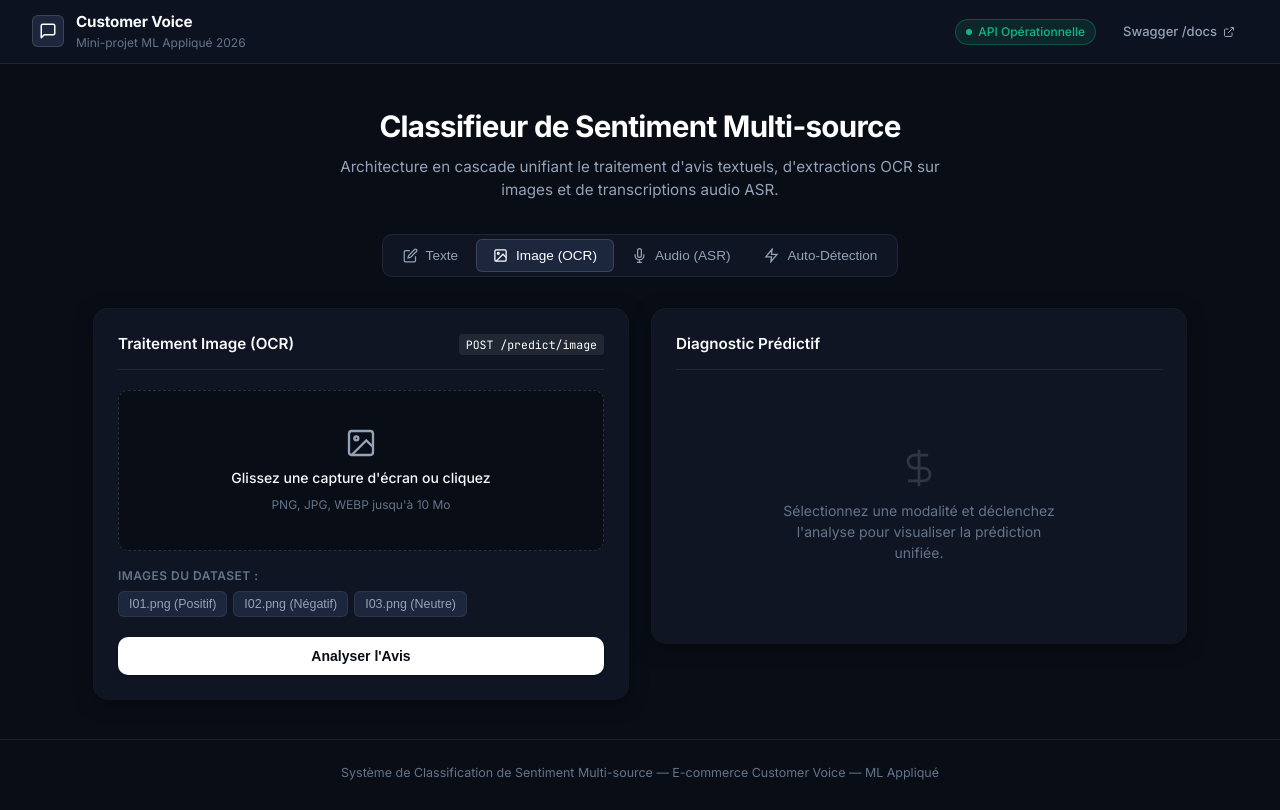
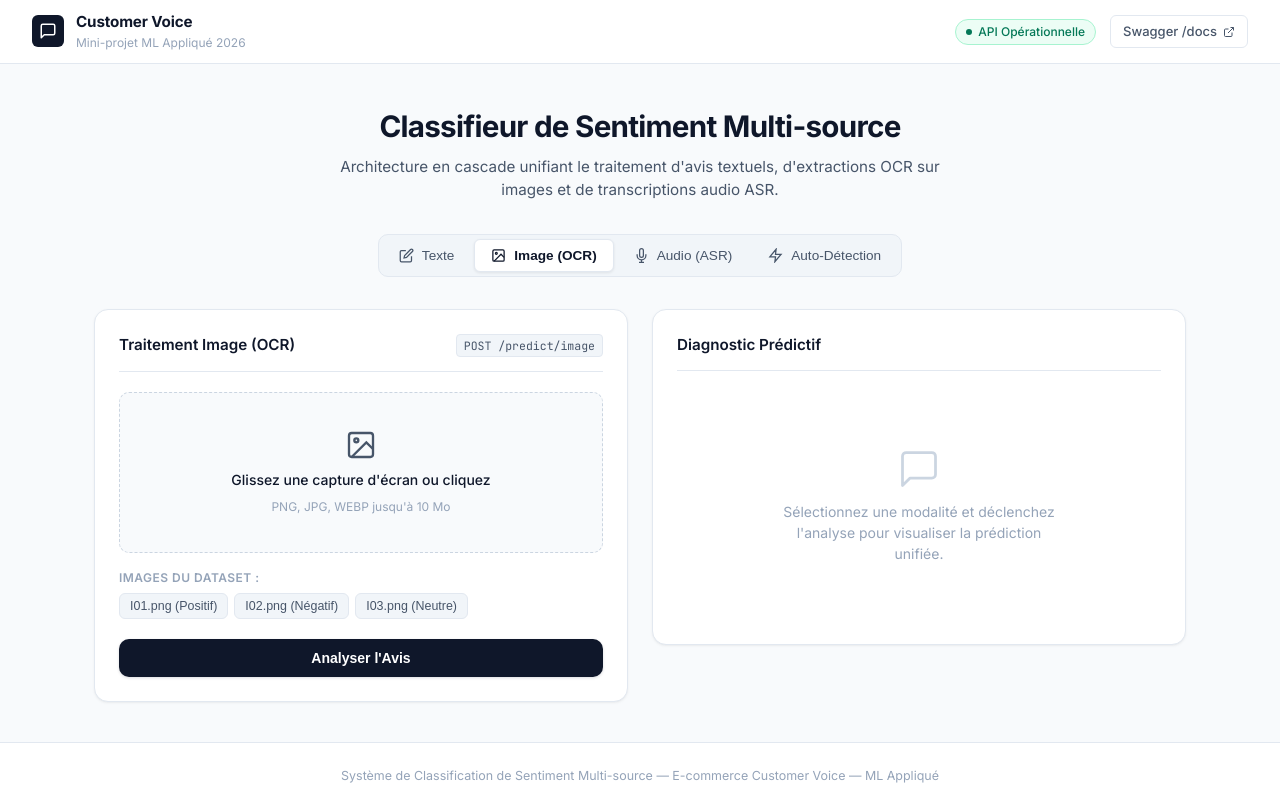
Before and after one commit to ErenYea9er69/mldevoir, a plain HTML site: page static/index.html in a window 1280 px wide. Both pictures are taken after a click on the button "Image (OCR)". Drawn offline with Linux system fonts and the light colour scheme.

Commit message:
style: convert interface to clean modern white theme

```diff
--- a/static/index.html
+++ b/static/index.html
@@ -1,5 +1,5 @@
 <!DOCTYPE html>
-<html lang="fr" class="dark">
+<html lang="fr">
 <head>
     <meta charset="UTF-8">
     <meta name="viewport" content="width=device-width, initial-scale=1.0">
@@ -9,38 +9,43 @@
     <link href="https://fonts.googleapis.com/css2?family=Inter:wght@400;500;600;700&family=JetBrains+Mono:wght@400;500&display=swap" rel="stylesheet">
     <style>
         :root {
-            --bg-base: #090d16;
-            --bg-surface: #0f1523;
-            --bg-surface-elevated: #161e31;
-            --bg-subtle: #1c263d;
-            --border-subtle: rgba(255, 255, 255, 0.07);
-            --border-strong: rgba(255, 255, 255, 0.14);
-            --border-focus: rgba(255, 255, 255, 0.35);
+            /* Palette Lumineuse et Aérée (Fond Blanc & Ardoise Pure) */
+            --bg-base: #f8fafc;
+            --bg-surface: #ffffff;
+            --bg-subtle: #f1f5f9;
+            --bg-card-inner: #f8fafc;
 
-            --text-main: #f8fafc;
-            --text-secondary: #94a3b8;
-            --text-muted: #64748b;
+            --border-subtle: #e2e8f0;
+            --border-strong: #cbd5e1;
+            --border-focus: #0f172a;
 
-            --brand-primary: #ffffff;
-            --brand-primary-hover: #f1f5f9;
-            --brand-subtle: rgba(255, 255, 255, 0.08);
+            --text-main: #0f172a;
+            --text-secondary: #475569;
+            --text-muted: #94a3b8;
 
-            --sentiment-pos: #10b981;
-            --sentiment-pos-bg: rgba(16, 185, 129, 0.12);
-            --sentiment-pos-border: rgba(16, 185, 129, 0.3);
+            /* Bouton d'action principal : Noir charbon / ardoise élégant et contrasté */
+            --brand-primary: #0f172a;
+            --brand-primary-hover: #1e293b;
+            --brand-subtle: rgba(15, 23, 42, 0.06);
 
-            --sentiment-neg: #f43f5e;
-            --sentiment-neg-bg: rgba(244, 63, 94, 0.12);
-            --sentiment-neg-border: rgba(244, 63, 94, 0.3);
+            /* Sentiments sobres et harmonieux */
+            --sentiment-pos: #047857;
+            --sentiment-pos-bg: #ecfdf5;
+            --sentiment-pos-border: #a7f3d0;
 
-            --sentiment-neu: #94a3b8;
-            --sentiment-neu-bg: rgba(148, 163, 184, 0.12);
-            --sentiment-neu-border: rgba(148, 163, 184, 0.25);
+            --sentiment-neg: #be123c;
+            --sentiment-neg-bg: #fff1f2;
+            --sentiment-neg-border: #fecdd3;
+
+            --sentiment-neu: #475569;
+            --sentiment-neu-bg: #f1f5f9;
+            --sentiment-neu-border: #cbd5e1;
 
             --radius-sm: 6px;
             --radius-md: 10px;
             --radius-lg: 14px;
-            --shadow-card: 0 4px 20px -2px rgba(0, 0, 0, 0.5), 0 0 0 1px var(--border-subtle);
+            --shadow-card: 0 1px 3px 0 rgba(0, 0, 0, 0.05), 0 1px 2px -1px rgba(0, 0, 0, 0.05);
+            --shadow-float: 0 4px 6px -1px rgba(0, 0, 0, 0.07), 0 2px 4px -2px rgba(0, 0, 0, 0.05);
         }
 
         /* Reset & Base */
@@ -51,8 +56,8 @@
         }
 
         ::selection {
-            background: rgba(255, 255, 255, 0.2);
-            color: #ffffff;
+            background: rgba(15, 23, 42, 0.12);
+            color: var(--text-main);
         }
 
         ::-webkit-scrollbar {
@@ -63,11 +68,11 @@
             background: var(--bg-base);
         }
         ::-webkit-scrollbar-thumb {
-            background: var(--bg-subtle);
+            background: #cbd5e1;
             border-radius: 4px;
         }
         ::-webkit-scrollbar-thumb:hover {
-            background: #2a3859;
+            background: #94a3b8;
         }
 
         body {
@@ -86,7 +91,7 @@
         header {
             height: 64px;
             border-bottom: 1px solid var(--border-subtle);
-            background: rgba(15, 21, 35, 0.85);
+            background: rgba(255, 255, 255, 0.9);
             backdrop-filter: blur(12px);
             padding: 0 2rem;
             display: flex;
@@ -108,13 +113,12 @@
         .brand-icon {
             width: 32px;
             height: 32px;
-            background: var(--bg-subtle);
-            border: 1px solid var(--border-strong);
+            background: #0f172a;
             border-radius: var(--radius-sm);
             display: flex;
             align-items: center;
             justify-content: center;
-            color: var(--brand-primary);
+            color: #ffffff;
         }
 
         .brand-text h1 {
@@ -162,7 +166,8 @@
             text-decoration: none;
             padding: 6px 12px;
             border-radius: var(--radius-sm);
-            border: 1px solid transparent;
+            border: 1px solid var(--border-subtle);
+            background: var(--bg-surface);
             transition: all 0.15s ease;
             display: flex;
             align-items: center;
@@ -172,7 +177,7 @@
         .nav-link:hover {
             color: var(--text-main);
             background: var(--bg-subtle);
-            border-color: var(--border-subtle);
+            border-color: var(--border-strong);
         }
 
         /* Container */
@@ -194,7 +199,7 @@
             font-size: 1.85rem;
             font-weight: 700;
             letter-spacing: -0.025em;
-            color: #ffffff;
+            color: var(--text-main);
             margin-bottom: 0.5rem;
         }
 
@@ -214,11 +219,11 @@
 
         .mode-selector {
             display: inline-flex;
-            background: var(--bg-surface);
+            background: var(--bg-subtle);
             border: 1px solid var(--border-subtle);
             padding: 4px;
             border-radius: var(--radius-md);
-            gap: 2px;
+            gap: 4px;
         }
 
         .mode-btn {
@@ -241,9 +246,11 @@
         }
 
         .mode-btn.active {
-            background: var(--bg-subtle);
-            color: #ffffff;
-            border: 1px solid var(--border-strong);
+            background: #ffffff;
+            color: var(--text-main);
+            font-weight: 600;
+            box-shadow: 0 1px 3px rgba(0, 0, 0, 0.08);
+            border: 1px solid var(--border-subtle);
         }
 
         /* Main Grid */
@@ -262,6 +269,7 @@
 
         .panel {
             background: var(--bg-surface);
+            border: 1px solid var(--border-subtle);
             border-radius: var(--radius-lg);
             box-shadow: var(--shadow-card);
             padding: 1.5rem;
@@ -287,8 +295,9 @@
         .endpoint-badge {
             font-family: 'JetBrains Mono', monospace;
             font-size: 0.72rem;
-            color: var(--brand-primary);
-            background: var(--brand-subtle);
+            color: var(--text-secondary);
+            background: var(--bg-subtle);
+            border: 1px solid var(--border-subtle);
             padding: 2px 7px;
             border-radius: 4px;
         }
@@ -307,8 +316,8 @@
         textarea {
             width: 100%;
             height: 130px;
-            background: var(--bg-base);
-            border: 1px solid var(--border-subtle);
+            background: #ffffff;
+            border: 1px solid var(--border-strong);
             border-radius: var(--radius-md);
             padding: 12px 14px;
             color: var(--text-main);
@@ -321,8 +330,8 @@
         }
 
         textarea:focus {
-            border-color: var(--border-focus);
-            box-shadow: 0 0 0 2px rgba(255, 255, 255, 0.08);
+            border-color: var(--brand-primary);
+            box-shadow: 0 0 0 2px rgba(15, 23, 42, 0.08);
         }
 
         textarea::placeholder {
@@ -364,14 +373,14 @@
         .chip:hover {
             color: var(--text-main);
             border-color: var(--border-strong);
-            background: #232d42;
+            background: #e2e8f0;
         }
 
         /* Dropzone Upload */
         .dropzone {
             border: 1px dashed var(--border-strong);
             border-radius: var(--radius-md);
-            background: var(--bg-base);
+            background: var(--bg-card-inner);
             padding: 2.25rem 1rem;
             text-align: center;
             cursor: pointer;
@@ -385,8 +394,8 @@
         }
 
         .dropzone:hover, .dropzone.dragover {
-            border-color: rgba(255, 255, 255, 0.4);
-            background: rgba(255, 255, 255, 0.02);
+            border-color: var(--brand-primary);
+            background: #f1f5f9;
         }
 
         .dropzone input[type="file"] {
@@ -433,6 +442,7 @@
             overflow: hidden;
             text-overflow: ellipsis;
             white-space: nowrap;
+            color: var(--text-main);
         }
 
         .file-remove-btn {
@@ -447,16 +457,16 @@
         }
 
         .file-remove-btn:hover {
-            color: #ffffff;
+            color: var(--text-main);
         }
 
         /* Action Button */
         .btn-submit {
-            background: #ffffff;
-            color: #090d16;
-            border: 1px solid rgba(255, 255, 255, 0.9);
+            background: var(--brand-primary);
+            color: #ffffff;
+            border: none;
             border-radius: var(--radius-md);
-            padding: 10px 16px;
+            padding: 11px 16px;
             font-size: 0.875rem;
             font-weight: 600;
             cursor: pointer;
@@ -465,25 +475,27 @@
             justify-content: center;
             gap: 8px;
             transition: all 0.15s ease;
-            box-shadow: 0 1px 3px rgba(0, 0, 0, 0.4);
+            box-shadow: 0 1px 3px rgba(15, 23, 42, 0.15);
         }
 
         .btn-submit:hover {
-            background: #f1f5f9;
-            box-shadow: 0 2px 8px rgba(255, 255, 255, 0.12);
+            background: var(--brand-primary-hover);
+            box-shadow: 0 4px 10px rgba(15, 23, 42, 0.2);
+            transform: translateY(-1px);
         }
 
         .btn-submit:disabled {
             opacity: 0.5;
             cursor: not-allowed;
+            transform: none;
         }
 
         /* Notification Toast */
         .toast {
             display: none;
-            background: rgba(244, 63, 94, 0.12);
-            border: 1px solid rgba(244, 63, 94, 0.3);
-            color: #fecdd3;
+            background: #fff1f2;
+            border: 1px solid #fecdd3;
+            color: #be123c;
             font-size: 0.8125rem;
             padding: 8px 12px;
             border-radius: var(--radius-sm);
@@ -526,7 +538,7 @@
             align-items: center;
             justify-content: space-between;
             padding: 1rem 1.25rem;
-            background: var(--bg-base);
+            background: var(--bg-card-inner);
             border: 1px solid var(--border-subtle);
             border-radius: var(--radius-md);
         }
@@ -564,7 +576,8 @@
         .source-indicator {
             font-size: 0.75rem;
             font-family: 'JetBrains Mono', monospace;
-            color: var(--text-muted);
+            color: var(--text-secondary);
+            font-weight: 500;
             text-transform: uppercase;
         }
 
@@ -595,10 +608,9 @@
 
         .track-bar {
             height: 8px;
-            background: var(--bg-base);
+            background: #e2e8f0;
             border-radius: 4px;
             overflow: hidden;
-            border: 1px solid var(--border-subtle);
         }
 
         .track-fill {
@@ -624,12 +636,12 @@
         }
 
         .transcript-text {
-            background: var(--bg-base);
+            background: var(--bg-card-inner);
             border: 1px solid var(--border-subtle);
             border-radius: var(--radius-md);
             padding: 12px 14px;
             font-size: 0.875rem;
-            color: #cbd5e1;
+            color: var(--text-main);
             line-height: 1.5;
             max-height: 120px;
             overflow-y: auto;
@@ -653,12 +665,13 @@
             width: 60px;
             text-transform: capitalize;
             color: var(--text-secondary);
+            font-weight: 500;
         }
 
         .dist-bar-track {
             flex: 1;
             height: 6px;
-            background: var(--bg-base);
+            background: #e2e8f0;
             border-radius: 3px;
             overflow: hidden;
         }
@@ -674,42 +687,44 @@
             text-align: right;
             font-family: 'JetBrains Mono', monospace;
             font-size: 0.75rem;
-            color: var(--text-muted);
+            color: var(--text-secondary);
         }
 
         /* Raw JSON Collapsible */
         details {
             border: 1px solid var(--border-subtle);
             border-radius: var(--radius-md);
-            background: var(--bg-base);
+            background: var(--bg-card-inner);
             overflow: hidden;
         }
 
         summary {
             padding: 8px 12px;
             font-size: 0.78rem;
-            color: var(--text-muted);
+            color: var(--text-secondary);
             cursor: pointer;
             user-select: none;
             outline: none;
+            font-weight: 500;
         }
 
         summary:hover {
-            color: var(--text-secondary);
+            color: var(--text-main);
         }
 
         pre {
             font-family: 'JetBrains Mono', monospace;
             font-size: 0.75rem;
             padding: 12px;
-            background: #060911;
+            background: #0f172a;
+            color: #38bdf8;
             border-top: 1px solid var(--border-subtle);
             overflow-x: auto;
-            color: #e2e8f0;
         }
 
         footer {
             border-top: 1px solid var(--border-subtle);
+            background: #ffffff;
             padding: 1.5rem;
             text-align: center;
             font-size: 0.78rem;
@@ -911,8 +926,8 @@
 
                 <!-- État initial vide -->
                 <div class="state-empty" id="state-empty">
-                    <svg class="state-empty-icon" viewBox="0 0 24 24">
-                        <path d="M12 2v20M17 5H9.5a3.5 3.5 0 0 0 0 7h5a3.5 3.5 0 0 1 0 7H6"></path>
+                    <svg class="state-empty-icon" viewBox="0 0 24 24" fill="none" stroke="currentColor" stroke-width="1.5" stroke-linecap="round" stroke-linejoin="round">
+                        <path d="M21 15a2 2 0 0 1-2 2H7l-4 4V5a2 2 0 0 1 2-2h14a2 2 0 0 1 2 2z"></path>
                     </svg>
                     <p>Sélectionnez une modalité et déclenchez l'analyse pour visualiser la prédiction unifiée.</p>
                 </div>
```
